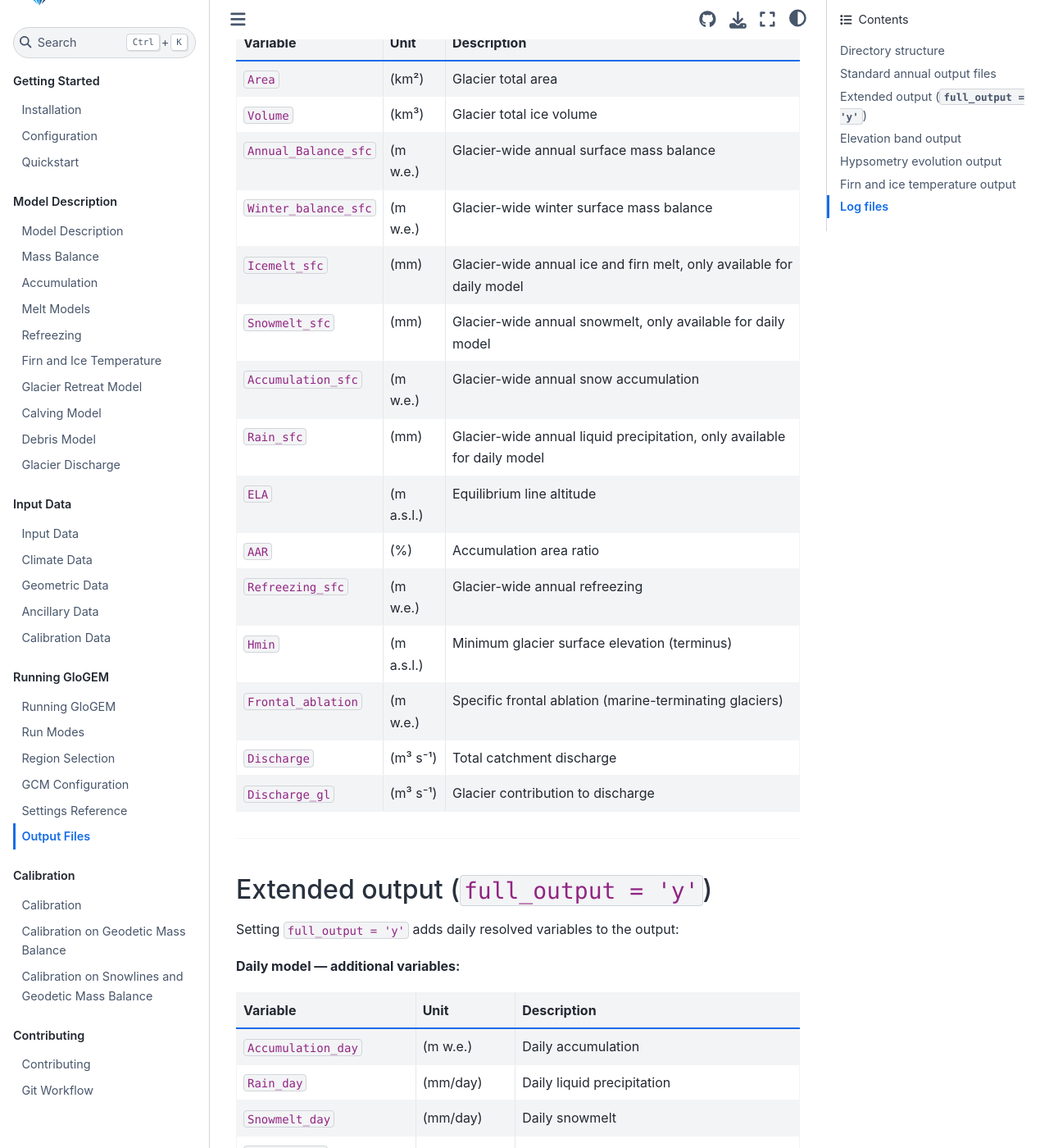
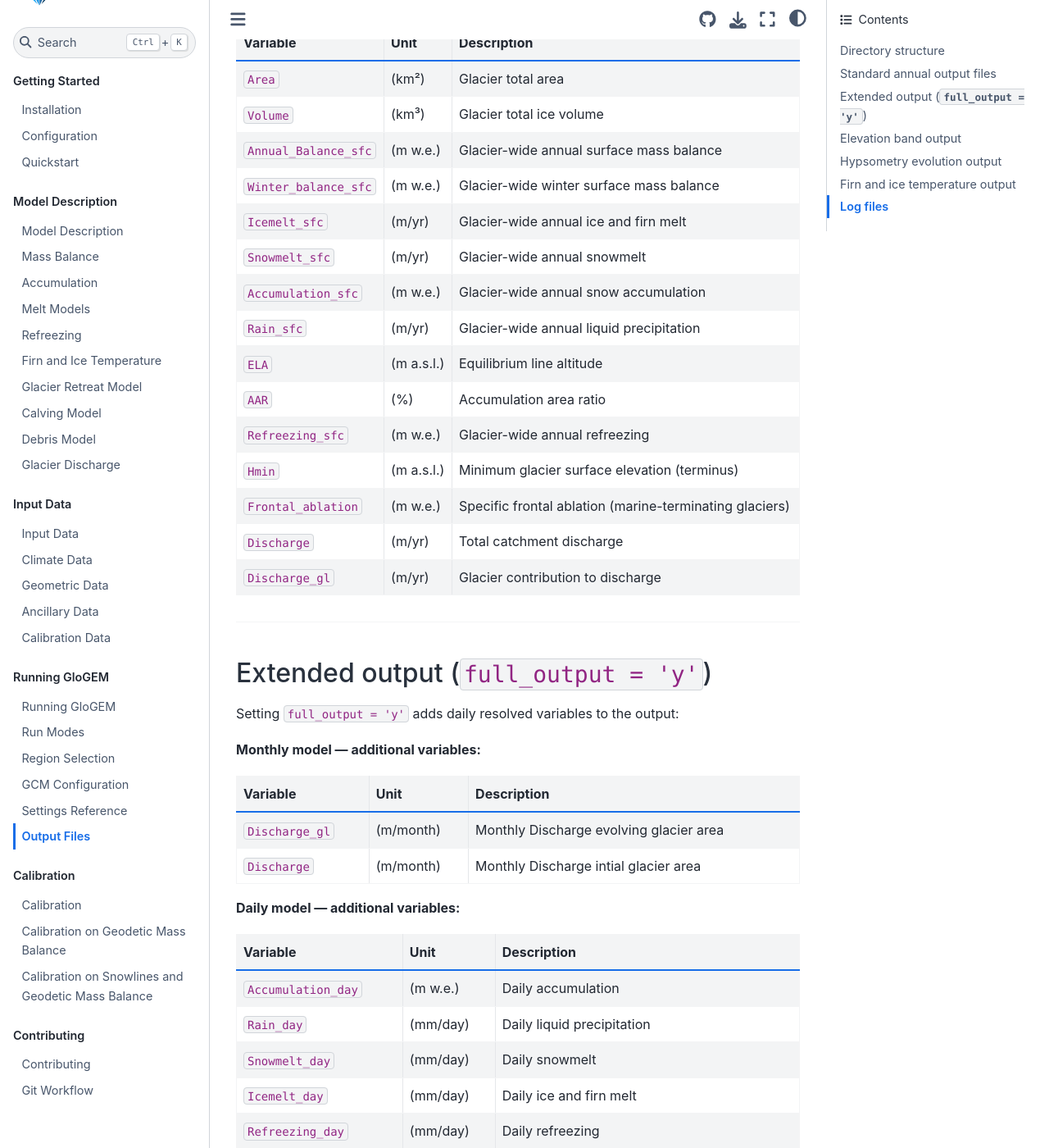
Before and after one commit to eth-vaw-glaciology/GloGEM-doc-temp, a Sphinx documentation site: the page built from docs/source/running-glogem/output-files.md, in a window 1280 px wide and 1400 px high, scrolled down 820 px. Shown: the whole window at 82% size. Built offline with Sphinx 7.4.7 and the Sphinx Book theme 1.1.4, drawn with Linux system fonts in a browser that asks for light colours; some of the changed text lies outside the part shown.

Commit message:
correcting the units

````diff
--- a/docs/source/running-glogem/output-files.md
+++ b/docs/source/running-glogem/output-files.md
@@ -33,23 +33,31 @@ Each glacier produces one output file containing an annual time series. The defa
 | `Volume` | (km³) | Glacier total ice volume |
 | `Annual_Balance_sfc` | (m w.e.) | Glacier-wide annual surface mass balance |
 | `Winter_balance_sfc` | (m w.e.) | Glacier-wide winter surface mass balance |
-| `Icemelt_sfc` | (mm) | Glacier-wide annual ice and firn melt, only available for daily model |
-| `Snowmelt_sfc` | (mm) | Glacier-wide annual snowmelt, only available for daily model |
+| `Icemelt_sfc` | (m/yr) | Glacier-wide annual ice and firn melt |
+| `Snowmelt_sfc` | (m/yr) | Glacier-wide annual snowmelt|
 | `Accumulation_sfc` | (m w.e.) | Glacier-wide annual snow accumulation |
-| `Rain_sfc` | (mm) | Glacier-wide annual liquid precipitation, only available for daily model |
+| `Rain_sfc` | (m/yr) | Glacier-wide annual liquid precipitation |
 | `ELA` | (m a.s.l.) | Equilibrium line altitude |
 | `AAR` | (%) | Accumulation area ratio |
 | `Refreezing_sfc` | (m w.e.) | Glacier-wide annual refreezing |
 | `Hmin` | (m a.s.l.) | Minimum glacier surface elevation (terminus) |
 | `Frontal_ablation` | (m w.e.) | Specific frontal ablation (marine-terminating glaciers) |
-| `Discharge` | (m³ s⁻¹) | Total catchment discharge |
-| `Discharge_gl` | (m³ s⁻¹) | Glacier contribution to discharge |
+| `Discharge` | (m/yr) | Total catchment discharge |
+| `Discharge_gl` | (m/yr) | Glacier contribution to discharge |
 
 ---
 
 ## Extended output (`full_output = 'y'`)
 
 Setting `full_output = 'y'` adds daily resolved variables to the output:
+
+**Monthly model — additional variables:**
+
+| Variable | Unit | Description |
+|----------|------|-------------|
+| `Discharge_gl` | (m/month) | Monthly Discharge evolving glacier area |
+| `Discharge` | (m/month) | Monthly Discharge  intial glacier area |
+
 
 **Daily model — additional variables:**
 
@@ -60,8 +68,8 @@ Setting `full_output = 'y'` adds daily resolved variables to the output:
 | `Snowmelt_day` | (mm/day) | Daily snowmelt |
 | `Icemelt_day` | (mm/day) | Daily ice and firn melt |
 | `Refreezing_day` | (mm/day) | Daily refreezing |
-| `Discharge_gl` | (mm/day) | Daily refreezing |
-| `Discharge` | (mm/day) | Daily refreezing |
+| `Discharge_gl` | (mm/day) | Daily Discharge evolving glacier area |
+| `Discharge` | (mm/day) | Daily Discharge  intial glacier area |
 | `Snowline_day` | (m a.s.l.) | Daily transient snowline altitude |
 
 ```{note}
````
